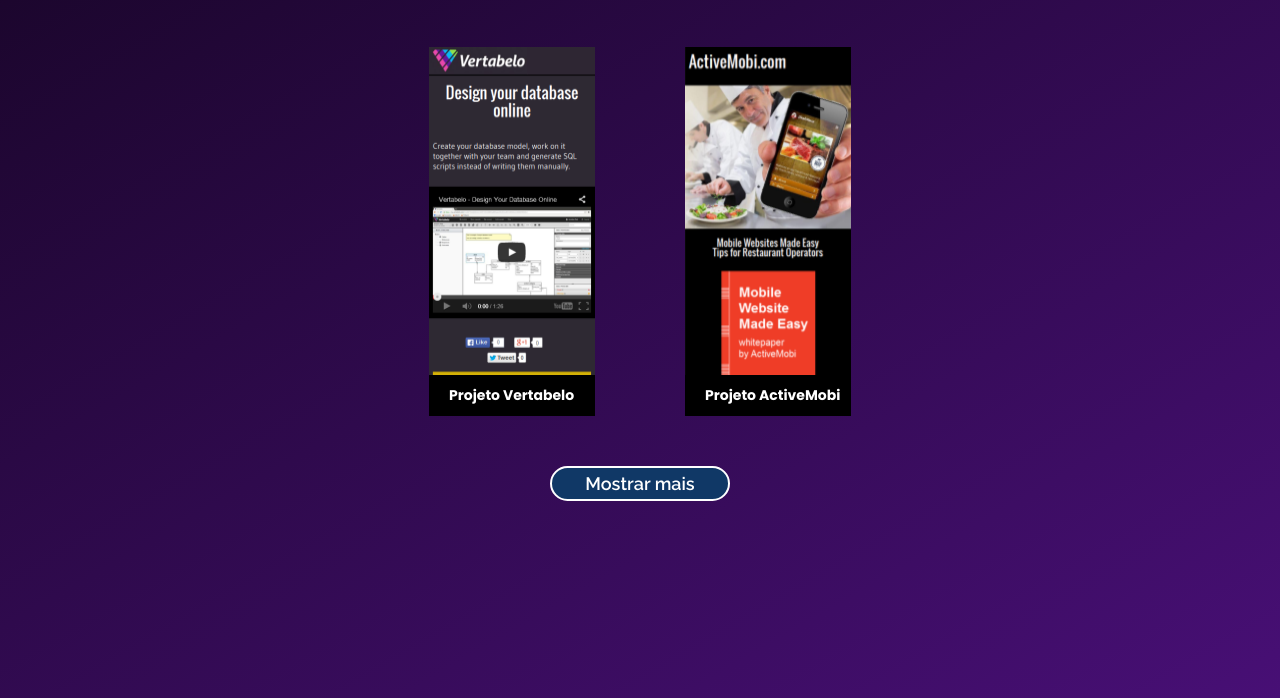
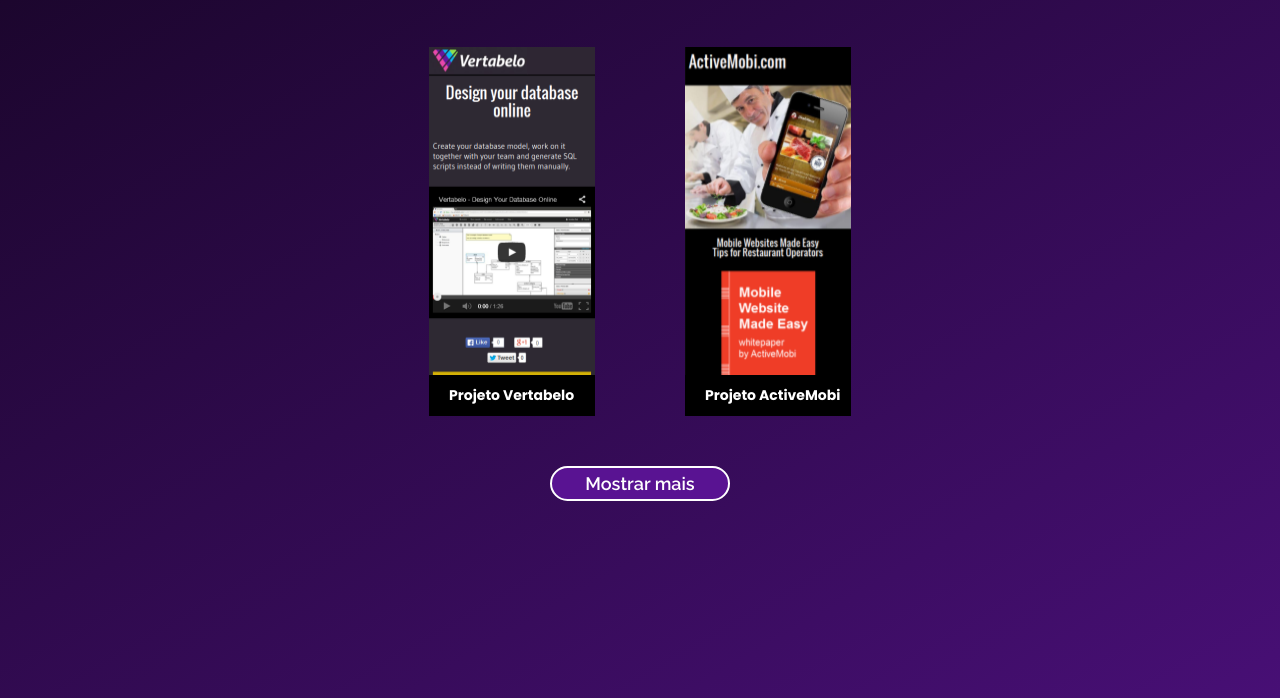
Before and after one commit to joaovictorsiqueira/projeto-portfolio, a plain HTML site: page index.html in a window 1280 px wide. In both pictures the pointer is over the button "Mostrar mais". Shown: the part 916-1614 px from the top of the page. Drawn offline with nearby package versions, Linux system fonts and the light colour scheme.

Commit message:
Alteração de cor do Botão Mostrar Mais

```diff
--- a/src/css/style.css
+++ b/src/css/style.css
@@ -222,7 +222,7 @@ body {
 }
 
 .projetos .btn-mostrar-projetos:hover {
-    background-color: #103866;
+    background-color: #591392;
 
 }
 
```
